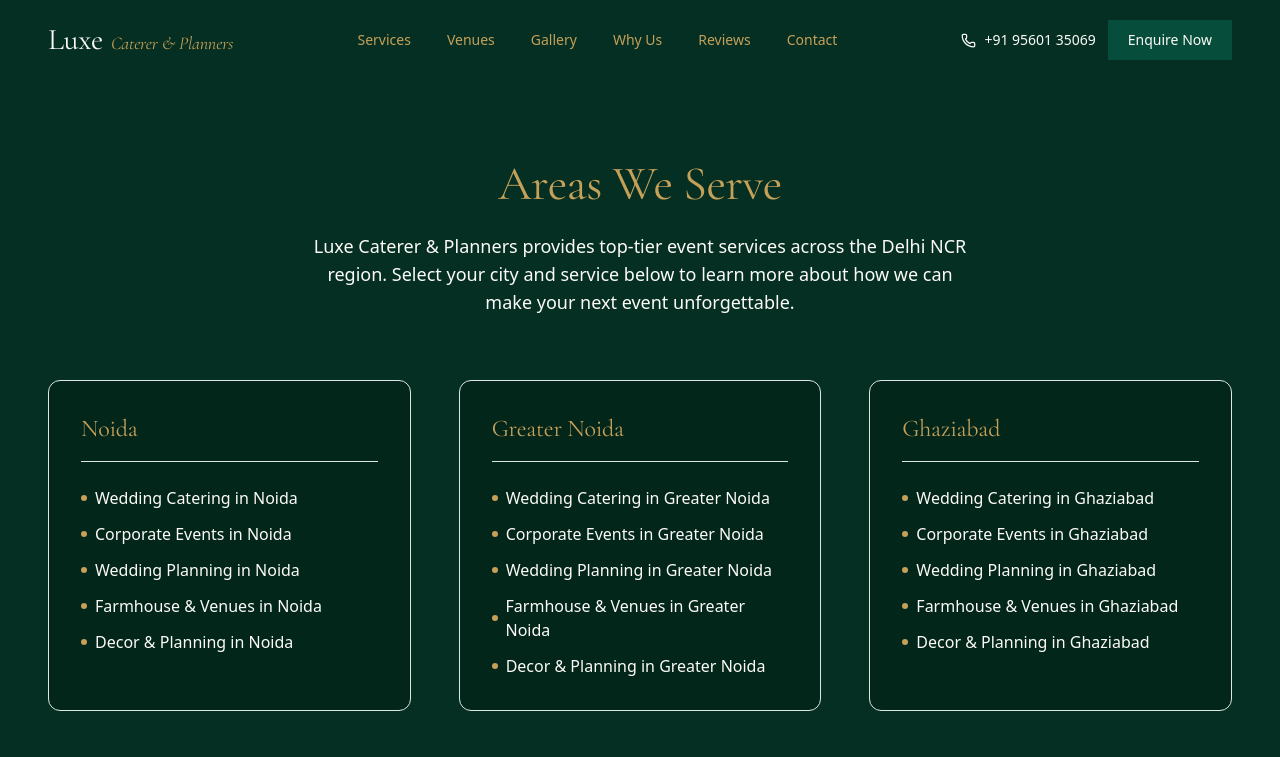
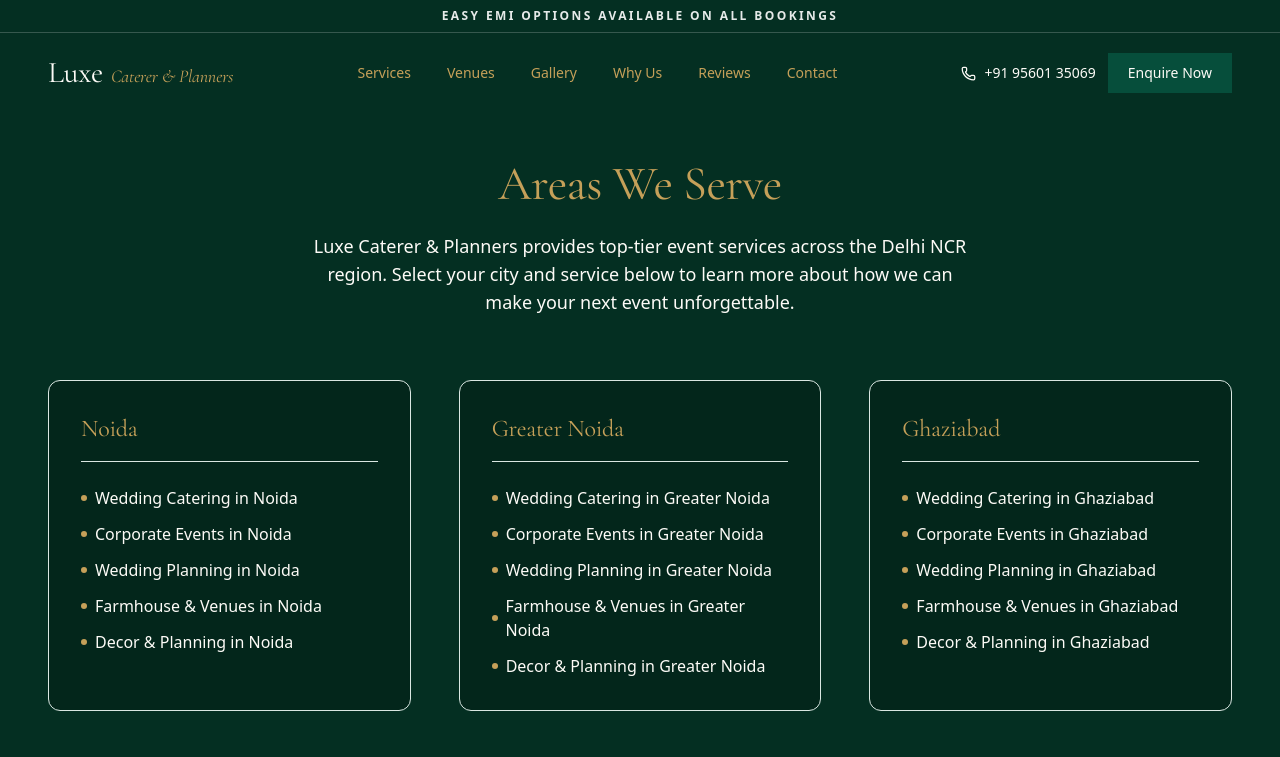
Before and after one commit to sharmaankit9089/Luxe, a React (Create React App) app in the folder frontend/: page /locations in a window 1280 px wide. Shown: the top 757 px of the page. Built offline with nearby package versions, Linux system fonts and the light colour scheme.

Commit message:
EMI Text added

```diff
--- a/frontend/src/components/layout/Header.jsx
+++ b/frontend/src/components/layout/Header.jsx
@@ -42,9 +42,10 @@
   }, [lastScrollY]);
 
   return (
-    <header
-      data-testid="site-header"
-      className={`fixed top-0 left-0 right-0 z-40 transition-all duration-500 transform ${
+    <>
+      <header
+        data-testid="site-header"
+        className={`fixed top-0 left-0 right-0 z-40 transition-all duration-500 transform ${
         show ? "translate-y-0" : "-translate-y-full"
       } ${
         scrolled
@@ -52,6 +53,15 @@
           : "bg-transparent"
       }`}
     >
+      {/* EMI Announcement Bar */}
+      <div className={`w-full py-2 flex items-center justify-center border-b transition-colors duration-500 ${
+        scrolled ? "border-emerald-900/10 text-[var(--ink)]" : "border-white/20 text-white"
+      }`}>
+        <p className="text-[10px] md:text-xs tracking-[0.2em] uppercase font-semibold opacity-90">
+          Easy EMI options available on all bookings
+        </p>
+      </div>
+
       <div className="max-w-7xl mx-auto px-6 md:px-12 py-4 md:py-5 flex items-center justify-between">
 
         {/* Logo */}
@@ -157,6 +167,7 @@
           </div>
         </div>
       )}
+      </header>
       {/* Mobile Sticky CTA */}
       <div
         className={`lg:hidden fixed bottom-6 left-6 right-6 z-50 transition-all duration-500 transform ${
@@ -170,6 +181,6 @@
           Book Your Date
         </a>
       </div>
-    </header>
+    </>
   );
 };
--- a/frontend/src/components/sections/Contact.jsx
+++ b/frontend/src/components/sections/Contact.jsx
@@ -135,14 +135,14 @@
           </div>
         </div>
 
-        <div className="relative scroll-mt-8" id="form">
+        <div className="relative scroll-mt-28" id="form">
           <form
             onSubmit={submit}
             data-testid="enquiry-form"
             className="relative bg-[var(--ivory-soft)] p-8 md:p-10 border border-emerald-900/10"
           >
             <div className="absolute -top-3 left-8 bg-[var(--gold)] text-[var(--emerald-deep)] text-[10px] font-semibold tracking-[0.2em] uppercase px-3 py-1.5">
-              Enquiry · Free Consultation
+              Enquiry · EMI · Free Consultation
             </div>
 
             <div className="grid grid-cols-1 sm:grid-cols-2 gap-5 mt-2">
--- a/frontend/src/components/sections/Hero.jsx
+++ b/frontend/src/components/sections/Hero.jsx
@@ -50,7 +50,7 @@
             <a
               href="#form"
               data-testid="hero-book-btn"
-              className="scroll-mt-24 group inline-flex items-center gap-3 px-7 py-4 bg-[var(--gold)] text-[var(--emerald-deep)] text-sm font-semibold tracking-wide hover:bg-[var(--ivory)] transition-colors"
+              className="group inline-flex items-center gap-3 px-7 py-4 bg-[var(--gold)] text-[var(--emerald-deep)] text-sm font-semibold tracking-wide hover:bg-[var(--ivory)] transition-colors"
             >
               Book Your Date
               <ArrowRight size={16} className="group-hover:translate-x-1 transition-transform" />
@@ -70,7 +70,7 @@
             {[
               ["500+", "Events Crafted"],
               ["15 Acres", "Luxe Farms · Noida"],
-              ["5★", "Google Reviews"],
+              ["4.7★", "Google Reviews"],
             ].map(([n, l]) => (
               <div key={l} className="flex flex-col">
                 <span className="font-display text-3xl md:text-4xl text-[var(--gold-soft)]">{n}</span>
--- a/frontend/src/components/sections/form.jsx
+++ b/frontend/src/components/sections/form.jsx
@@ -84,7 +84,7 @@
             className="relative bg-[var(--ivory-soft)] p-8 md:p-10 border border-emerald-900/10"
           >
             <div className="absolute -top-3 left-8 bg-[var(--gold)] text-[var(--emerald-deep)] text-[10px] font-semibold tracking-[0.2em] uppercase px-3 py-1.5">
-              Enquiry · Free Consultation
+              Enquiry · EMI · Free Consultation
             </div>
 
             <div className="grid grid-cols-1 sm:grid-cols-2 gap-5 mt-2">
```
